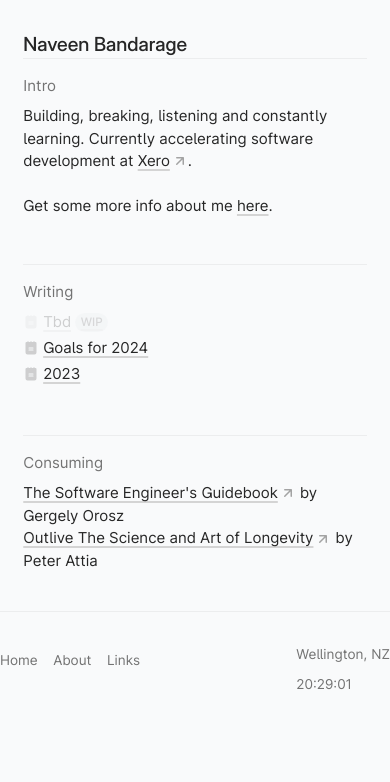
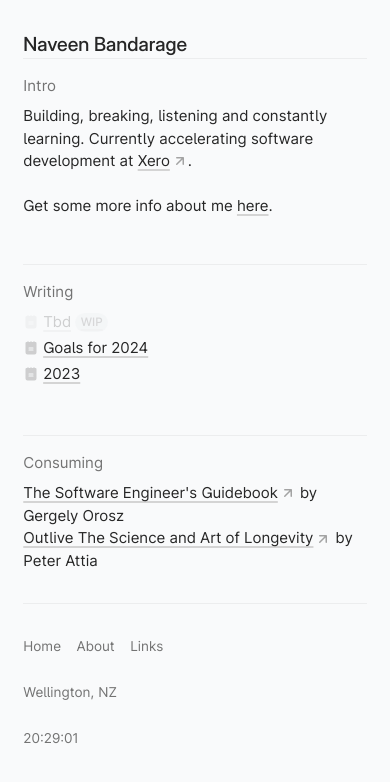
Before and after one commit to NaveenBandarage/www., a Next.js app: page / in a window 390 px wide. Shown: the top 782 px of the page. Built offline with nearby package versions, Linux system fonts and the light colour scheme; what tailwindcss-touch would draw is missing.

Commit message:
refactored the footer to be more mobile friendly

```diff
--- a/components/Footer/index.tsx
+++ b/components/Footer/index.tsx
@@ -17,10 +17,10 @@ export default function Footer() {
   }, []); // Run this effect only once on component mount
 
   return (
-    <footer className="m:px-0 flex w-full justify-center pt-10 sm:pt-20">
+    <footer className="m:px-0 flex justify-center px-6 pt-8 sm:pt-32">
       <div className="max-w-main flex-1">
         <div className="flex h-full w-full items-end justify-between border-t border-solid border-neutral-500/10 pt-8 dark:border-neutral-900">
-          <div className="flex-1">
+          <div className="flex-2">
             <ul className="flex gap-4 pb-6">
               <li>
                 <Link href="/" className="link-fade">
@@ -38,15 +38,9 @@ export default function Footer() {
                 </Link>
               </li>
             </ul>
-          </div>
-          <div className="flex-2 flex items-start">
-            {/* {" "} */}
-            {/* Added align-items */}
-            <ul className="flex flex-col gap-2">
+            <ul className="flex flex-col">
               <li className="link-fade">
                 <p>Wellington, NZ</p>
-              </li>
-              <li className="link-fade">
                 <p>{currentTime}</p>
               </li>
             </ul>
```
